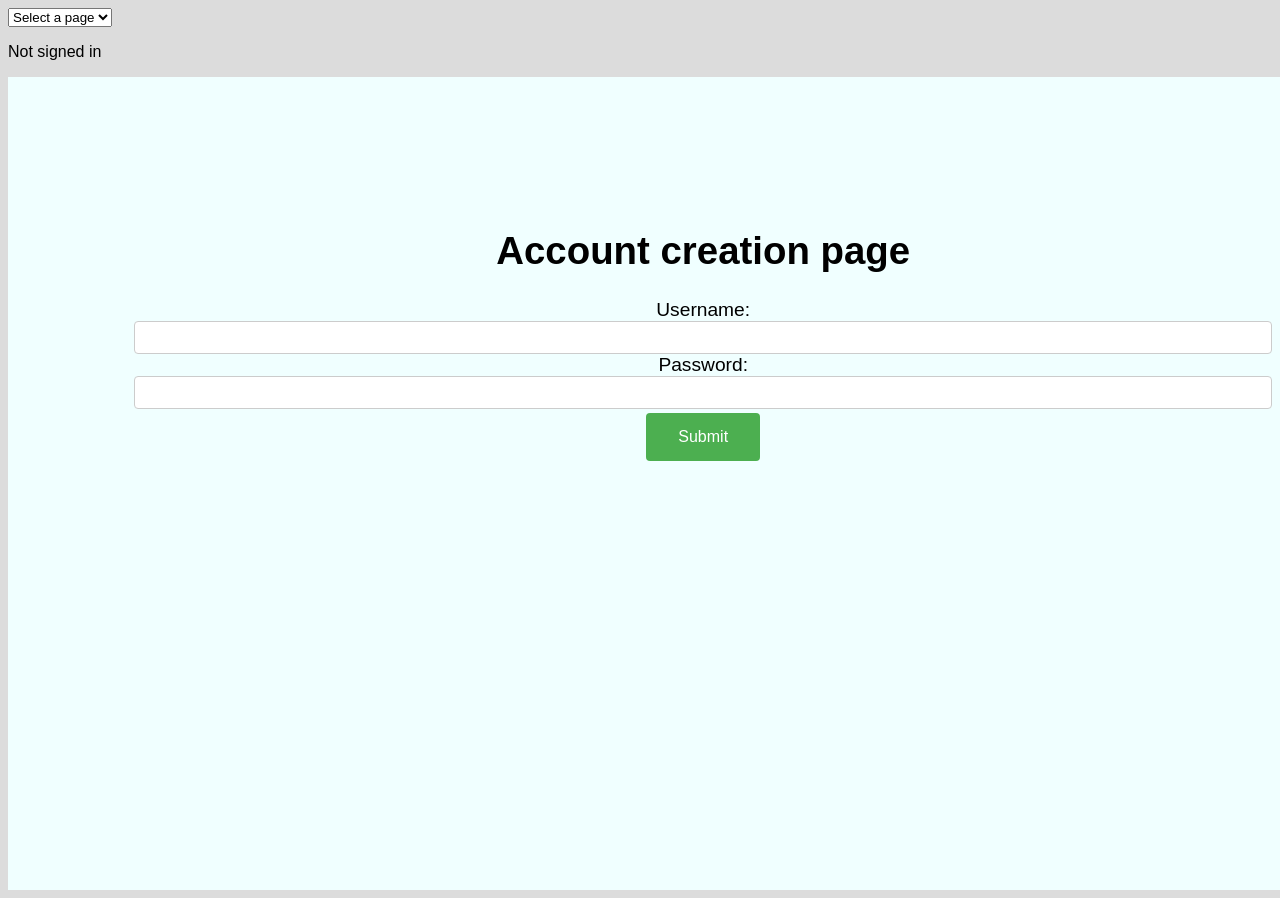
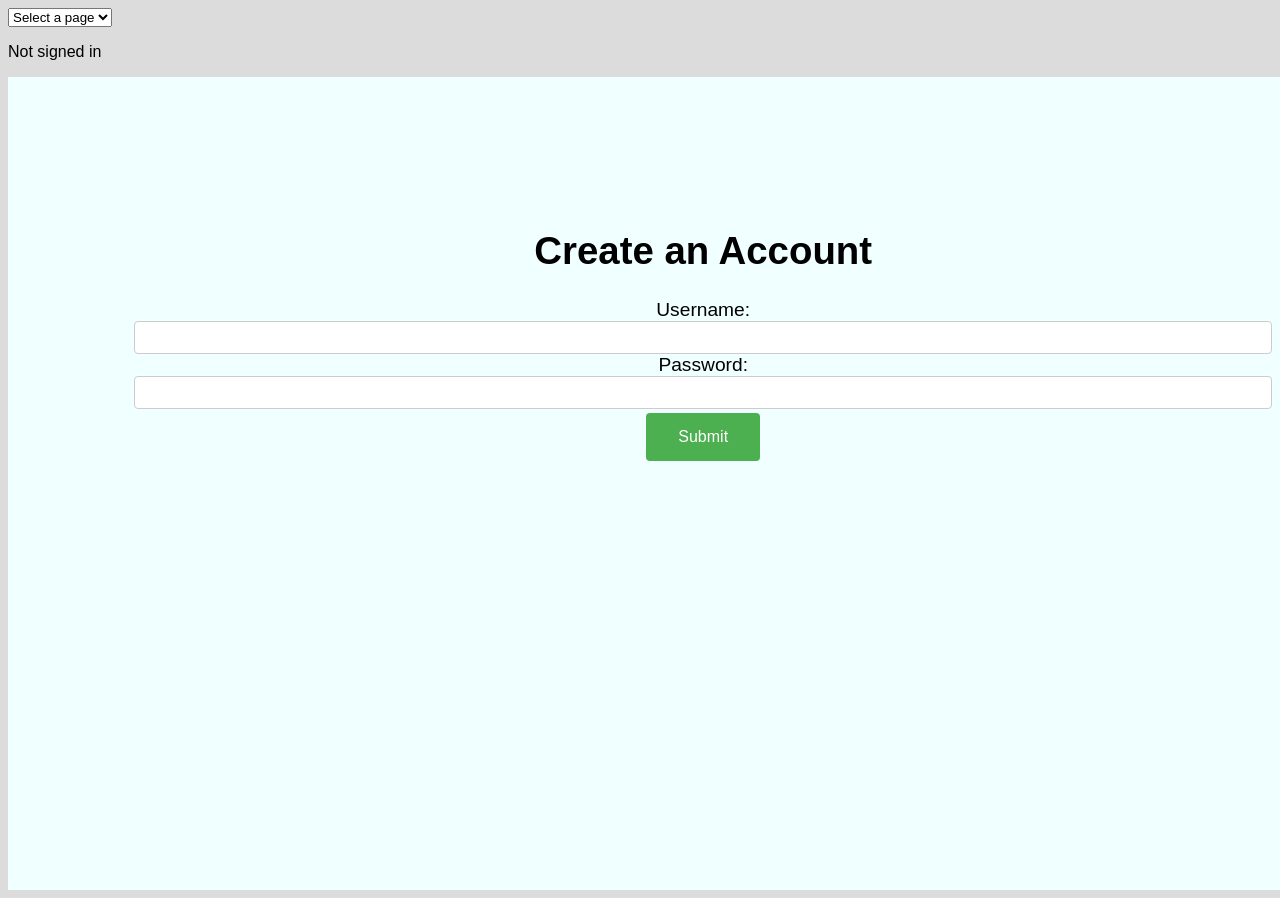
Before and after one commit to software-students-spring2024/2-web-app-exercise-snail-men, a Flask app: page /signup in a window 1280 px wide; the page is wider, and only the part inside the window is pictured. Run offline with Flask 3, Linux system fonts and the light colour scheme; data that the repository does not hold is empty; some libraries are stand-ins or nearby versions.

Commit message:
account creation page title

```diff
--- a/templates/signup.html
+++ b/templates/signup.html
@@ -1,7 +1,7 @@
 {% extends 'base.html' %}
 
 {% block content %}
-    <h1>Account creation page</h1>
+    <h1>Create an Account</h1>
     <form method="post">
         Username: <input type="text" name="username">
         Password: <input type="password" name="password">
```
